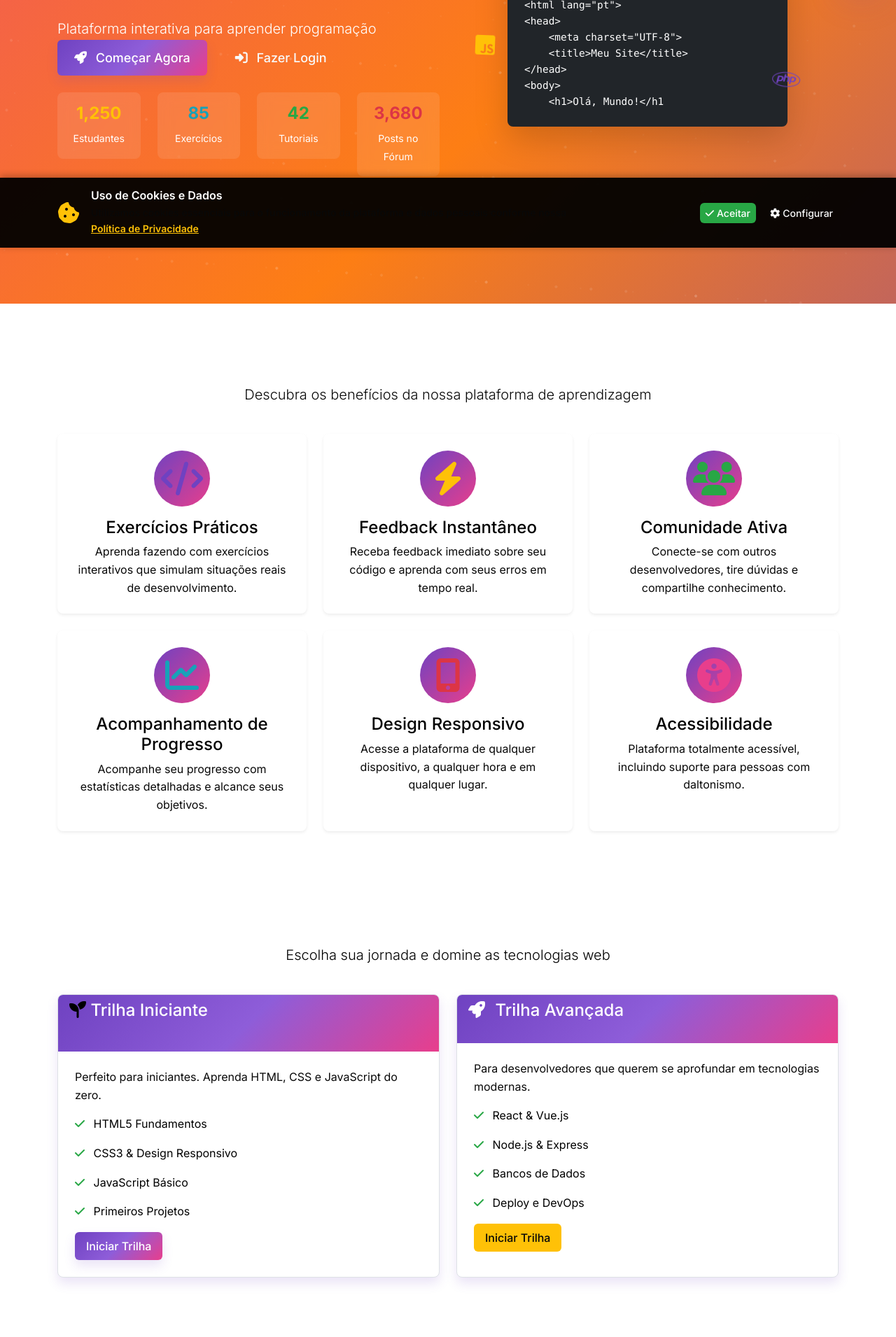
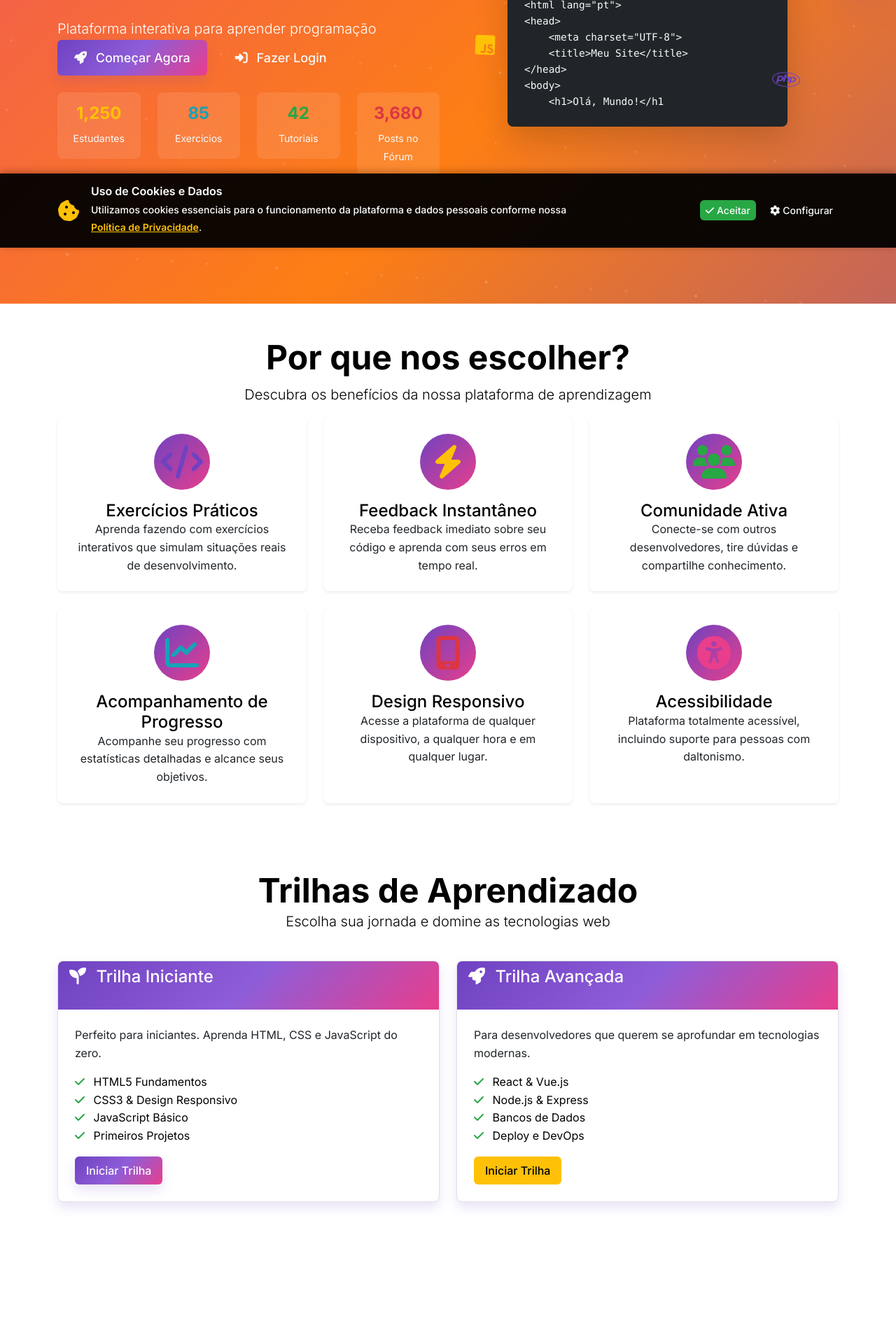
Before and after one commit to nicolasH344/gelsomini-te-amo, a PHP site: page /gelsomini-te-amo/pt-br/index.php in a window 1280 px wide. Shown: the part 446-2357 px from the top of the page at 70% size. Run offline with PHP 8.4, Linux system fonts and the light colour scheme.

Commit message:
arrumei todas as cores do site completo

```diff
--- a/pt-br/cookie-banner.php
+++ b/pt-br/cookie-banner.php
@@ -22,10 +22,10 @@ if ($show_banner): ?>
                     <i class="fas fa-cookie-bite fa-2x text-warning me-3"></i>
                     <div>
                         <h6 class="mb-1">Uso de Cookies e Dados</h6>
-                        <p class="mb-0 small">
+                        <p2 class=" small" style="color: #fff:">
                             Utilizamos cookies essenciais para o funcionamento da plataforma e dados pessoais conforme nossa
                             <a href="lgpd.php" class="text-decoration-underline">Política de Privacidade</a>.
-                        </p>
+                        </p2>
                     </div>
                 </div>
             </div>
--- a/pt-br/footer.php
+++ b/pt-br/footer.php
@@ -9,9 +9,9 @@
                         <i class="fas fa-code me-2" aria-hidden="true"></i>
                         <?php echo t('site_title'); ?>
                     </h5>
-                    <p class="fw-semibold mb-3">
+                    <p2 class="fw-semibold mb-3">
                         <?php echo t('footer_description', 'Plataforma interativa para aprender desenvolvimento web com exercícios práticos, tutoriais detalhados e uma comunidade ativa de desenvolvedores.'); ?>
-                    </p>
+                    </p2>
                     <div class="d-flex gap-3">
                         <a href="#" class="fw-semibold mb-3" aria-label="Facebook" title="Facebook">
                             <i class="fab fa-facebook-f" aria-hidden="true"></i>
@@ -140,10 +140,10 @@
 
             <div class="row align-items-center">
                 <div class="col-md-6">
-                    <p class="fw-semibold mb-3" style="color: #ffffffff;">
+                    <p2 class="fw-semibold mb-3" style="color: #ffffffff;">
                         &copy; <?php echo date('Y'); ?> <?php echo t('site_title'); ?>.
                         <?php echo t('all_rights_reserved', 'Todos os direitos reservados.'); ?>
-                    </p>
+                    </p2>
                 </div>
                 <div class="col-md-6 text-md-end">
                     <div class="d-flex justify-content-md-end gap-3 mt-3 mt-md-0">
--- a/pt-br/header.php
+++ b/pt-br/header.php
@@ -182,7 +182,7 @@
             <i class="fas fa-palette" aria-hidden="true"></i>
         </button>
 
-        <div class="p-3">
+        <div class="p-3 " style="color: var(--text-muted);">
             <h5 id="settingsTitle" class="label">
                 <i class="fas fa-cog me-2" aria-hidden="true"></i>
                 <?php echo t('settings'); ?>
@@ -190,7 +190,7 @@
 
             <form method="POST" action="" id="settingsForm">
                 <!-- Seletor de Tema -->
-                <div class="mb-3">
+                <div class="mb-0">
                     <label class="form-label fw-semibold"><?php echo t('theme'); ?></label>
                     <div class="d-flex flex-wrap gap-2">
                         <button type="button" class="theme-option theme-purple <?php echo $_SESSION['theme'] === 'purple' ? 'active' : ''; ?>"
--- a/pt-br/index.php
+++ b/pt-br/index.php
@@ -118,7 +118,7 @@ include 'header.php';
 <section class="py-5 bg-primary2">
     <div class="container">
         <div class="row about-section">
-            <div class="col-12 text-center mb-4">
+            <div class="col-12 text-center mb-0">
                 <h2 class="display-5 fw-bold text-gradient theme-text-heading">
                     <?php echo t('why_choose_us', 'Por que nos escolher?'); ?>
                 </h2>
@@ -135,7 +135,7 @@ include 'header.php';
                         <div class="feature-icon mb-3">
                             <i class="fas fa-code fa-3x text-primary"></i>
                         </div>
-                        <h4 class="card-title2 theme-text-heading"><?php echo t('practical_exercises', 'Exercícios Práticos'); ?></h4>
+                        <h4 class="mb-0"><?php echo t('practical_exercises', 'Exercícios Práticos'); ?></h4>
                         <p class="card-text theme-text-body">
                             <?php echo t('practical_exercises_desc', 'Aprenda fazendo com exercícios interativos que simulam situações reais de desenvolvimento.'); ?>
                         </p>
@@ -149,7 +149,7 @@ include 'header.php';
                         <div class="feature-icon mb-3">
                             <i class="fas fa-bolt fa-3x text-warning"></i>
                         </div>
-                        <h4 class="card-title2"><?php echo t('instant_feedback', 'Feedback Instantâneo'); ?></h4>
+                        <h4 class="mb-0"><?php echo t('instant_feedback', 'Feedback Instantâneo'); ?></h4>
                         <p class="card-text text-muted">
                             <?php echo t('instant_feedback_desc', 'Receba feedback imediato sobre seu código e aprenda com seus erros em tempo real.'); ?>
                         </p>
@@ -163,7 +163,7 @@ include 'header.php';
                         <div class="feature-icon mb-3">
                             <i class="fas fa-users fa-3x text-success"></i>
                         </div>
-                        <h4 class="card-title2"><?php echo t('active_community', 'Comunidade Ativa'); ?></h4>
+                        <h4 class="mb-0"><?php echo t('active_community', 'Comunidade Ativa'); ?></h4>
                         <p class="card-text text-muted">
                             <?php echo t('active_community_desc', 'Conecte-se com outros desenvolvedores, tire dúvidas e compartilhe conhecimento.'); ?>
                         </p>
@@ -177,7 +177,7 @@ include 'header.php';
                         <div class="feature-icon mb-3">
                             <i class="fas fa-chart-line fa-3x text-info"></i>
                         </div>
-                        <h4 class="card-title2"><?php echo t('progress_tracking', 'Acompanhamento de Progresso'); ?></h4>
+                        <h4 class="mb-0"><?php echo t('progress_tracking', 'Acompanhamento de Progresso'); ?></h4>
                         <p class="card-text text-muted">
                             <?php echo t('progress_tracking_desc', 'Acompanhe seu progresso com estatísticas detalhadas e alcance seus objetivos.'); ?>
                         </p>
@@ -191,7 +191,7 @@ include 'header.php';
                         <div class="feature-icon mb-3">
                             <i class="fas fa-mobile-alt fa-3x text-danger"></i>
                         </div>
-                        <h4 class="card-title2"><?php echo t('responsive_design', 'Design Responsivo'); ?></h4>
+                        <h4 class="mb-0"><?php echo t('responsive_design', 'Design Responsivo'); ?></h4>
                         <p class="card-text text-muted">
                             <?php echo t('responsive_design_desc', 'Acesse a plataforma de qualquer dispositivo, a qualquer hora e em qualquer lugar.'); ?>
                         </p>
@@ -205,7 +205,7 @@ include 'header.php';
                         <div class="feature-icon mb-3">
                             <i class="fas fa-universal-access fa-3x text-secondary"></i>
                         </div>
-                        <h4 class="card-title2"><?php echo t('accessibility', 'Acessibilidade'); ?></h4>
+                        <h4 class="mb-0"><?php echo t('accessibility', 'Acessibilidade'); ?></h4>
                         <p class="card-text text-muted">
                             <?php echo t('accessibility_desc', 'Plataforma totalmente acessível, incluindo suporte para pessoas com daltonismo.'); ?>
                         </p>
@@ -221,7 +221,7 @@ include 'header.php';
     <div class="container">
         <div class="row">
             <div class="col-12 text-center mb-4">
-                <h2 class="display-5 fw-bold text-gradient">
+                <h2 class="display-5 fw-bold text-gradient mb-0">
                     <?php echo t('learning_paths', 'Trilhas de Aprendizado'); ?>
                 </h2>
                 <p class="lead text-muted">
@@ -235,7 +235,7 @@ include 'header.php';
                 <div class="card border-gradient h-100">
                     <div class="card-header bg-primary text-white">
                         <h4 class="card-title mb-4">
-                            <i class="fas fa-seedling mb-3" aria-hidden="true"></i>
+                            <i class="fas fa-seedling me-2" aria-hidden="true"></i>
                             <?php echo t('beginner_path', 'Trilha Iniciante'); ?>
                         </h4>
                     </div>
@@ -244,19 +244,19 @@ include 'header.php';
                             <?php echo t('beginner_path_desc', 'Perfeito para iniciantes. Aprenda HTML, CSS e JavaScript do zero.'); ?>
                         </p>
                         <ul class="list-unstyled">
-                            <li class="mb-3">
+                            <li class="mb-0">
                                 <i class="fas fa-check text-success me-2" aria-hidden="true"></i>
                                 HTML5 <?php echo t('fundamentals', 'Fundamentos'); ?>
                             </li>
-                            <li class="mb-3">
+                            <li class="mb-0">
                                 <i class="fas fa-check text-success me-2" aria-hidden="true"></i>
                                 CSS3 & <?php echo t('responsive_design', 'Design Responsivo'); ?>
                             </li>
-                            <li class="mb-3">
+                            <li class="mb-0">
                                 <i class="fas fa-check text-success me-2" aria-hidden="true"></i>
                                 JavaScript <?php echo t('basics', 'Básico'); ?>
                             </li>
-                            <li class="mb-3">
+                            <li class="mb-0">
                                 <i class="fas fa-check text-success me-2" aria-hidden="true"></i>
                                 <?php echo t('first_projects', 'Primeiros Projetos'); ?>
                             </li>
@@ -281,19 +281,19 @@ include 'header.php';
                             <?php echo t('advanced_path_desc', 'Para desenvolvedores que querem se aprofundar em tecnologias modernas.'); ?>
                         </p>
                         <ul class="list-unstyled">
-                            <li class="mb-3">
+                            <li class="mb-0">
                                 <i class="fas fa-check text-success me-2" aria-hidden="true"></i>
                                 React & Vue.js
                             </li>
-                            <li class="mb-3">
+                            <li class="mb-0">
                                 <i class="fas fa-check text-success me-2" aria-hidden="true"></i>
                                 Node.js & Express
                             </li>
-                            <li class="mb-3">
+                            <li class="mb-0">
                                 <i class="fas fa-check text-success me-2" aria-hidden="true"></i>
                                 <?php echo t('databases', 'Bancos de Dados'); ?>
                             </li>
-                            <li class="mb-3">
+                            <li class="mb-0">
                                 <i class="fas fa-check text-success me-2" aria-hidden="true"></i>
                                 <?php echo t('deployment', 'Deploy e DevOps'); ?>
                             </li>
@@ -338,7 +338,7 @@ include 'header.php';
                             </p>
                         </blockquote>
                         <footer class="blockquote-footer mt-auto mb-3">
-                            <strong class="d-block theme-text-heading mb-3">Joana Silva</strong>
+                            <strong class="d-block theme-text-heading mb-0">Joana Silva</strong>
                             <cite title="<?php echo t('job_title', 'Cargo'); ?>" class="theme-text-muted">
                                 <?php echo t('frontend_developer', 'Desenvolvedora Front-end'); ?>
                             </cite>
@@ -368,7 +368,7 @@ include 'header.php';
                                 "<?php echo t('testimonial_2', 'O feedback instantâneo é um divisor de águas. Pude corrigir meus erros e evoluir muito mais rápido. Recomendo para todos!'); ?>"
                             </p>
                         </blockquote>
-                        <footer class="blockquote-footer mt-auto mb-3">
+                        <footer class="blockquote-footer mt-auto mb-0">
                             <strong class="d-block">Carlos Souza</strong>
                             <cite title="<?php echo t('job_title', 'Cargo'); ?>">
                                 <?php echo t('fullstack_developer', 'Estudante de Análise de Sistemas'); ?>
@@ -399,7 +399,7 @@ include 'header.php';
                                 "<?php echo t('testimonial_3', 'A comunidade é muito ativa e prestativa. Sempre que tive dúvidas, encontrei ajuda no fórum. Isso faz toda a diferença no aprendizado.'); ?>"
                             </p>
                         </blockquote>
-                        <footer class="blockquote-footer mt-auto mb-3">
+                        <footer class="blockquote-footer mt-auto mb-0">
                             <strong class="d-block">Mariana Lima</strong>
                             <cite title="<?php echo t('job_title', 'Cargo'); ?>">
                                 <?php echo t('ui_designer', 'Designer UI/UX'); ?>
--- a/style.css
+++ b/style.css
@@ -25,24 +25,24 @@
     --bg-light: #ffffff;
 
     /* -- Cores de Texto Semânticas (Padrão: Roxo Moderno - Claro) -- */
+       /* -- Cores de Texto (Tema Azul - Claro) -- */
+    --text-card: #080808;
+    --bg-primary2: #ffffff;
     --botao: #fff;
-    --text-card: #080808;
-    --text-primary: #080808;      /* Cor principal para a maioria dos textos (preto quase total). */
-    --text-secondary: #fff;    /* Cor secundária para textos menos importantes (cinza escuro). */
-    --text-muted: #6c757d;        /* Cor para textos suaves, como metadados (cinza médio). */
-    --text-light: #ffffff;
-
-    /* Cores para elementos específicos (baseadas nas cores acima). */
-    --text-heading: #000000;      /* Cor para títulos (h1, h2, etc.). */
-    --text-body: var(--text-primary); /* Cor para parágrafos e texto principal. */
-    --text-link: var(--primary-color); /* Cor para links. */
+    --text-primary: #000000;
+    --text-secondary: #343a40;
+    --text-light: #f8f9fa;
+    --text-muted: #000000; /* Ajustado para ser visível em fundo claro */
+    --text-heading: #ffffff;
+    --text-body: var(--text-primary2);
+    --text-link: var(--primary-color);
 
     /* -- Cores do Rodapé -- */
     --footer-bg: #f8f9fa;
-    --footer-text-body: #ffffff;      /* Cor para texto geral no rodapé. */
-    --footer-text-muted: #000000; /* Cor para texto suave no rodapé. */
-    --footer-link-color: var(--primary-color); /* Cor para links no rodapé. */
-    --footer-link-hover-color: var(--primary-dark); /* Cor para links no rodapé (hover). */
+    --footer-text-body: #ffffff;
+    --footer-text-muted: #000000; /* Ajustado para ser visível em fundo claro */
+    --footer-link-color: var(--primary-color);
+    --footer-link-hover-color: var(--primary-dark);
 
     /* -- Cores de estado: Usadas para alertas e feedback (sucesso, erro, aviso). */
     --success-color: #28a745;
@@ -86,13 +86,13 @@
     --text-secondary: #343a40;
     --text-light: #f8f9fa;
     --text-muted: #000000; /* Ajustado para ser visível em fundo claro */
-    --text-heading: #000000;
-    --text-body: var(--text-primary);
+    --text-heading: #ffffff;
+    --text-body: var(--text-primary2);
     --text-link: var(--primary-color);
 
     /* -- Cores do Rodapé -- */
     --footer-bg: #f8f9fa;
-    --footer-text-body: #212529;
+    --footer-text-body: #ffffff;
     --footer-text-muted: #000000; /* Ajustado para ser visível em fundo claro */
     --footer-link-color: var(--primary-color);
     --footer-link-hover-color: var(--primary-dark);
@@ -119,13 +119,13 @@
     --text-secondary: #343a40; /* Ajustado para ser visível em fundo claro */
     --text-light: #f8f9fa;
     --text-muted: #000000; /* Ajustado para ser visível em fundo claro */
-    --text-heading: #000000;
-    --text-body: var(--text-primary);
+    --text-heading: #ffffff;
+    --text-body: var(--text-primary2);
     --text-link: var(--primary-color);
 
     /* -- Cores do Rodapé -- */
     --footer-bg: #f8f9fa;
-    --footer-text-body: #212529;
+    --footer-text-body: #ffffff;
     --footer-text-muted: #000000; /* Ajustado para ser visível em fundo claro */
     --footer-link-color: var(--primary-color);
     --footer-link-hover-color: var(--primary-dark);
@@ -578,7 +578,7 @@ body {
 .form-text {
     margin-top: .25rem;
     font-size: .875em;
-    color: var(--text-muted);
+    color: var(--text-body);
 }
 
 /* Estilo para badges (pequenas etiquetas coloridas). */
@@ -634,6 +634,7 @@ body {
 
 .mb-0 {
     margin-bottom: 0 !important;
+    color: var(--text-muted);
 }
 
 .mb-2 {
```
Also changed, not shown: pt-br/forum_index.php (+12 -12 lines), pt-br/login.php (+8 -8 lines), pt-br/tutorials_index.php (+16 -16 lines).
